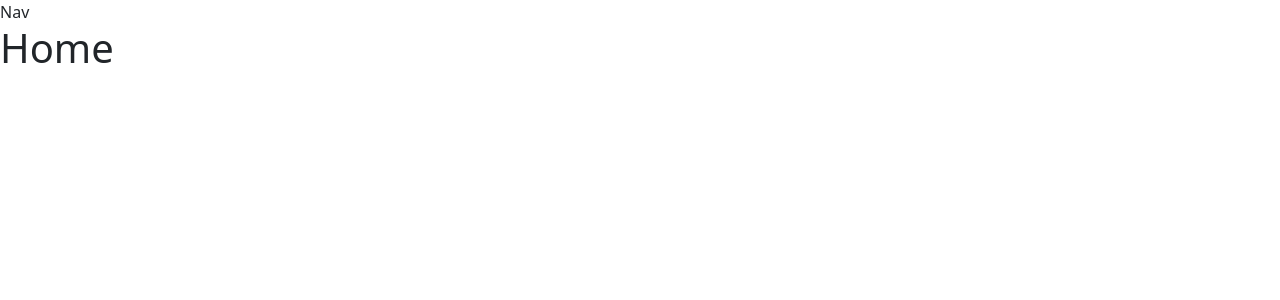
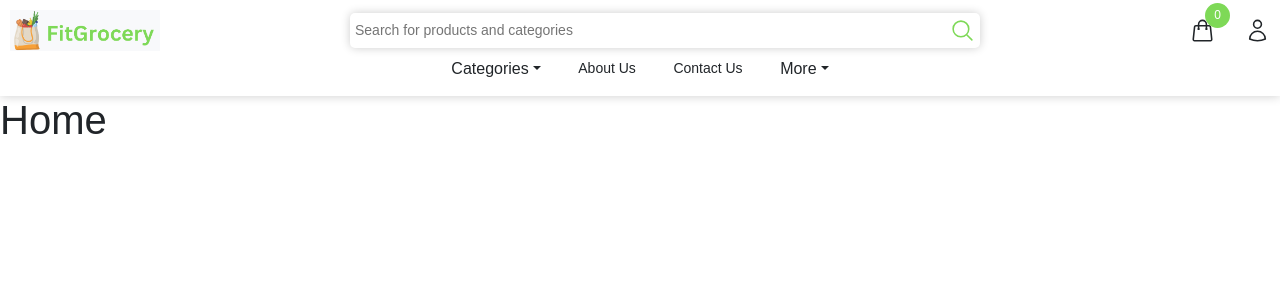
Before and after one commit to Padmakar9394/fitgrocery, a React (Create React App) app: page / in a window 1280 px wide. Shown: the top 300 px of the page. Built offline with nearby package versions, Linux system fonts and the light colour scheme.

Commit message:
created navbar

```diff
--- a/src/App.css
+++ b/src/App.css
@@ -1,38 +1,20 @@
-.App {
-  text-align: center;
+
+:root {
+  --col1: #7ED957;
+  --col2: gray;
+  --col3: #cecece;
 }
 
-.App-logo {
-  height: 40vmin;
-  pointer-events: none;
+* {
+  margin: 0;
+  padding: 0;
+  font-family: "Poppins", sans-serif;
+  font-weight: 400;
 }
 
-@media (prefers-reduced-motion: no-preference) {
-  .App-logo {
-    animation: App-logo-spin infinite 20s linear;
-  }
+#dropdown-basic {
+  outline: none;
+  border: none;
+  margin: 0px;
+  padding: 0px;
 }
-
-.App-header {
-  background-color: #282c34;
-  min-height: 100vh;
-  display: flex;
-  flex-direction: column;
-  align-items: center;
-  justify-content: center;
-  font-size: calc(10px + 2vmin);
-  color: white;
-}
-
-.App-link {
-  color: #61dafb;
-}
-
-@keyframes App-logo-spin {
-  from {
-    transform: rotate(0deg);
-  }
-  to {
-    transform: rotate(360deg);
-  }
-}
--- a/src/Components/Navbar/Nav.css
+++ b/src/Components/Navbar/Nav.css
@@ -0,0 +1,110 @@
+nav {
+    display: flex;
+    flex-direction: column;
+    padding: 10px;
+    box-shadow: 0 0 10px 0 rgba(0, 0, 0, 0.2);
+}
+
+nav svg {
+    width: 25px;
+    height: 25px;
+    cursor: pointer;
+}
+
+nav svg:hover {
+    color: var(--col1);
+}
+nav .s1 {
+    width: 100%;
+    display: flex;
+    justify-content: space-between;
+    align-items: center;
+}
+
+nav img {
+    width: 150px;
+}
+
+nav .searchbar {
+    display: flex;
+    border: none;
+    box-shadow: 0 0 10px 0 rgba(0, 0, 0, 0.2);
+    border-radius: 5px;
+    overflow: hidden;
+    padding: 5px;
+    justify-content: space-between;
+    width: 50%;
+}
+
+nav .searchbar input {
+    border: none;
+    outline: none;
+    width: 100%;
+    font-size: 14px;
+}
+
+nav .searchbar svg {
+    color: var(--col1);
+}
+
+nav .searchbar svg:hover {
+    background-color: var(--col1);
+    border-radius: 50%;
+    color: var(--col3);
+    padding: 5px;
+}
+
+nav .searchbar button {
+    border: none;
+    background-color: transparent;
+    cursor: pointer;
+}
+
+nav .s1 .right {
+    display: flex;
+    justify-content: space-between;
+    gap: 10px;
+    align-items: center;
+}
+
+nav .cart {
+    position: relative;
+    margin: 0px 20px;
+}
+
+nav .cart .qty {
+    position: absolute;
+    background-color: var(--col1);
+    color: white;
+    border-radius: 50%;
+    /* padding: 5px; */
+    width: 25px;
+    height: 25px;
+    top: -15px;
+    right: -15px;
+    display: flex;
+    justify-content: center;
+    align-items: center;
+    font-size: 12px;
+    text-align: center;
+}
+
+nav .s2 {
+    display: flex;
+    justify-content: center;
+    align-items: center;
+    padding: 5px;
+    gap: 3%;
+}
+
+nav .s2 a {
+    text-decoration: none;
+    color: black;
+    font-size: 14px;
+    font-weight: 500;
+    cursor: pointer;
+}
+
+nav .s2 a:hover {
+    color: var(--col1);
+}
--- a/src/Components/Navbar/Nav.js
+++ b/src/Components/Navbar/Nav.js
@@ -1,9 +1,63 @@
-import React from 'react';
+import React, { useState } from 'react';
 import './Nav.css';
+import logo from "../../Assets/logo.png";
+import Dropdown from 'react-bootstrap/Dropdown';
 
 const Nav = () => {
+  const [cartquantity, setCartquantity] = useState(0);
   return (
-    <div>Nav</div>
+    <nav>
+      <div className='s1'>
+        <img src={logo} alt='logo' className='logo'/>
+        <div className='searchbar'>
+          <input type='text' placeholder='Search for products and categories' className='search' />
+
+          <button>
+              <svg xmlns="http://www.w3.org/2000/svg" fill="none" viewBox="0 0 24 24" strokeWidth={1.5} stroke="currentColor" className="w-6 h-6">
+      <path strokeLinecap="round" strokeLinejoin="round" d="M21 21l-5.197-5.197m0 0A7.5 7.5 0 105.196 5.196a7.5 7.5 0 0010.607 10.607z" />
+</svg>
+
+          </button>
+        </div>
+        <div className='right'>
+          <div className='cart'>
+            <span className='qty'>{cartquantity}</span>
+            <svg xmlns="http://www.w3.org/2000/svg" fill="none" viewBox="0 0 24 24" strokeWidth={1.5} stroke="currentColor" className="w-6 h-6">
+               <path strokeLinecap="round" strokeLinejoin="round" d="M15.75 10.5V6a3.75 3.75 0 10-7.5 0v4.5m11.356-1.993l1.263 12c.07.665-.45 1.243-1.119 1.243H4.25a1.125 1.125 0 01-1.12-1.243l1.264-12A1.125 1.125 0 015.513 7.5h12.974c.576 0 1.059.435 1.119 1.007zM8.625 10.5a.375.375 0 11-.75 0 .375.375 0 01.75 0zm7.5 0a.375.375 0 11-.75 0 .375.375 0 01.75 0z" />
+</svg>
+
+          </div>
+            <svg xmlns="http://www.w3.org/2000/svg" fill="none" viewBox="0 0 24 24" strokeWidth={1.5} stroke="currentColor" className="w-6 h-6">
+            <path strokeLinecap="round" strokeLinejoin="round" d="M15.75 6a3.75 3.75 0 11-7.5 0 3.75 3.75 0 017.5 0zM4.501 20.118a7.5 7.5 0 0114.998 0A17.933 17.933 0 0112 21.75c-2.676 0-5.216-.584-7.499-1.632z" />
+</svg>
+
+        </div>
+      </div>
+      <div className='s2'>
+        <Dropdown>
+          <Dropdown.Toggle variant=''             id="dropdown-basic">Categories
+          </Dropdown.Toggle>
+
+          <Dropdown.Menu>
+            <Dropdown.Item href="#/action-1">Fresh Vegetables</Dropdown.Item>
+            <Dropdown.Item href="#/action-2">Fresh Fruits</Dropdown.Item>
+            <Dropdown.Item href="#/action-3">House Cleaning</Dropdown.Item>
+          </Dropdown.Menu>
+        </Dropdown>
+        <a>About Us</a>
+        <a>Contact Us</a>
+        <Dropdown>
+          <Dropdown.Toggle variant=''             id="dropdown-basic">More
+          </Dropdown.Toggle>
+
+          <Dropdown.Menu>
+            <Dropdown.Item href="#/action-1">FAQ</Dropdown.Item>
+            <Dropdown.Item href="#/action-2">Privacy Policy</Dropdown.Item>
+            <Dropdown.Item href="#/action-3">Terms & Conditions</Dropdown.Item>
+          </Dropdown.Menu>
+        </Dropdown>
+      </div>
+    </nav>
   )
 }
 
```
